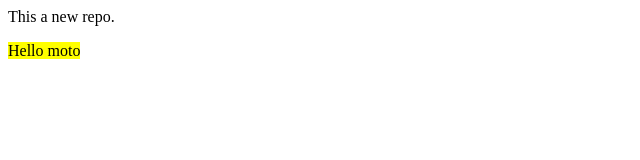
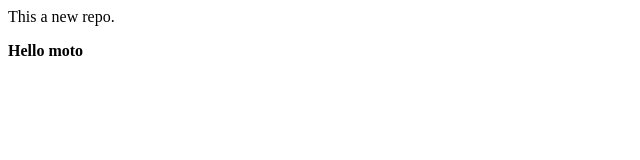
Before and after one commit to Madan-A/LocalRepo, a plain HTML site: page index.html in a window 1280 px wide. Shown: the whole page, without its empty margins (0-640 px from the left). Drawn offline with Linux system fonts and the light colour scheme.

Commit message:
Welcome to moto

```diff
--- a/index.html
+++ b/index.html
@@ -1,2 +1,2 @@
 <p>This a new repo.</p>
-<mark>Hello moto</mark>
+<strong>Hello moto</strong>
```
